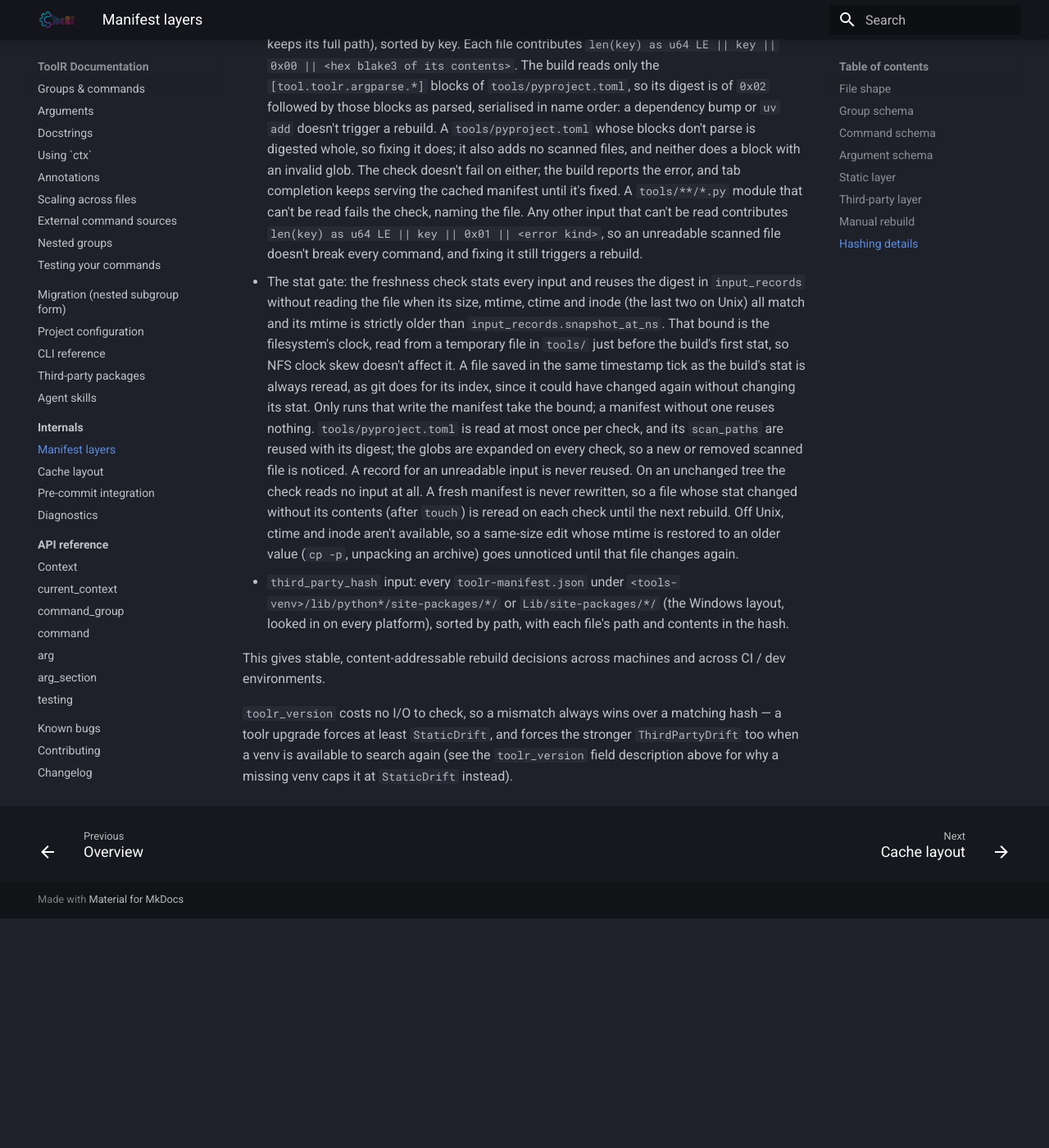
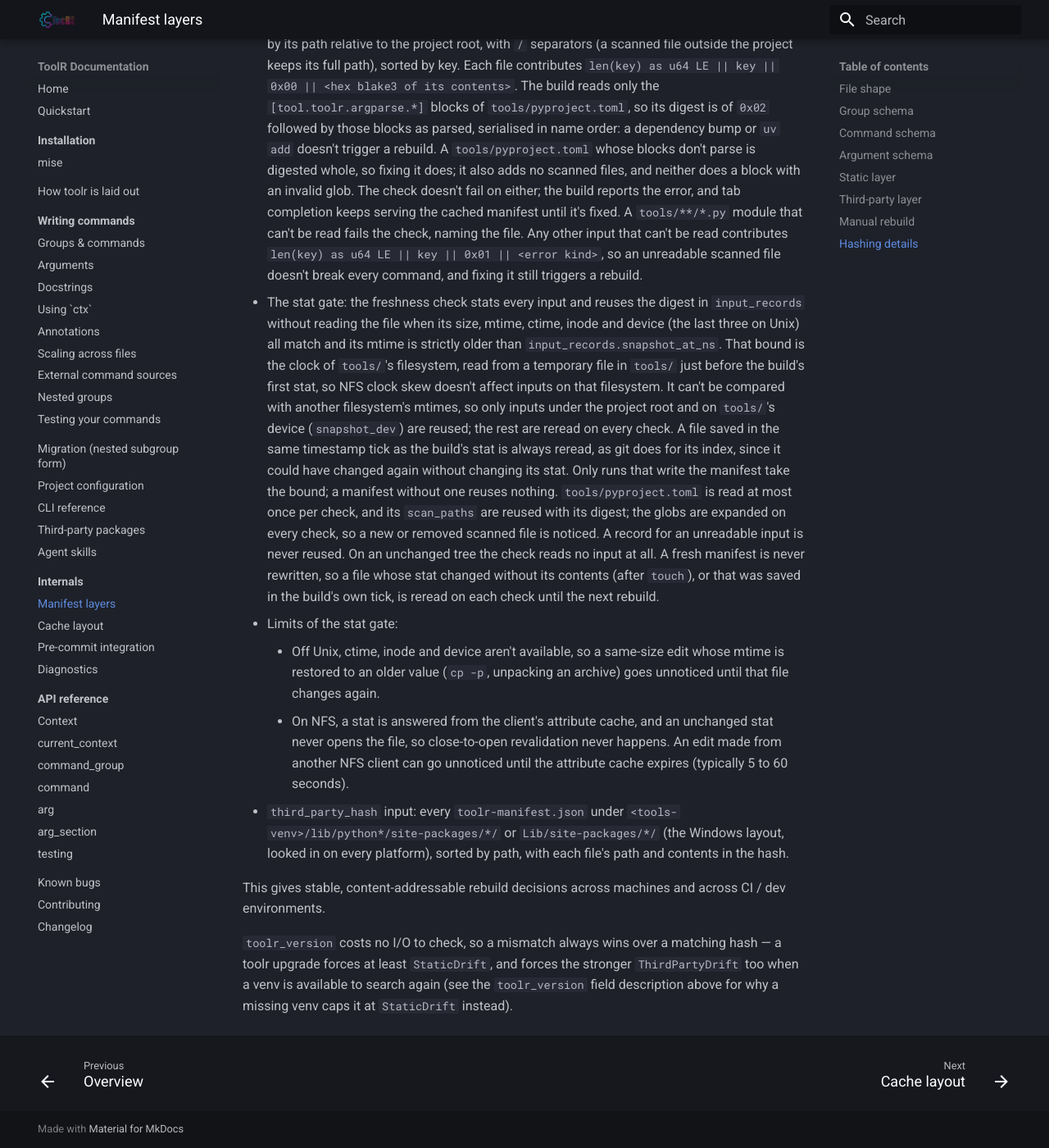
Before and after one commit to s0undt3ch/ToolR, an MkDocs documentation site: the page built from docs/internals/manifest.md, in a window 1280 px wide and 1400 px high, scrolled down 4584 px. Shown: the whole window at 82% size. Built offline with MkDocs 1.6.1 and Material for MkDocs 9.7.7, drawn with Linux system fonts in a browser that asks for light colours; before the commit the page ends 5704 px from its top, so only the background shows below that; some of the changed text lies outside the part shown.

Commit message:
docs(internals): limit the stat gate to tools/'s filesystem and note NFS caching

````diff
--- a/docs/internals/manifest.md
+++ b/docs/internals/manifest.md
@@ -28,7 +28,7 @@
   "toolr_version": "<CARGO_PKG_VERSION>",
   "groups": [...],
   "commands": [...],
-  "input_records": {"files": [...], "scan_paths": [...], "snapshot_at_ns": <ns>}
+  "input_records": {"files": [...], "scan_paths": [...], "snapshot_at_ns": <ns>, "snapshot_dev": <dev>}
 }
 ```
 
@@ -42,9 +42,10 @@
   file an external command source scans. Drives static-layer rebuilds.
 - **`input_records`** — what `static_hash` was computed from: one
   record per input (`key`, `size`, `mtime_ns`, `ctime_ns`, `ino`,
-  `blake3`, and `unreadable` for an input that couldn't be read),
-  each argparse block's `scan_paths`, and `snapshot_at_ns`, the bound
-  the stat gate compares mtimes against. The freshness check uses them to
+  `dev`, `blake3`, and `unreadable` for an input that couldn't be
+  read), each argparse block's `scan_paths`, and `snapshot_at_ns` and
+  `snapshot_dev`, the bound the stat gate compares mtimes against and
+  the device it was read on. The freshness check uses them to
   skip rereading unchanged files. Absent on older manifests, which then
   reread everything once.
 - **`third_party_hash`** — blake3 over the sorted set of
@@ -244,24 +245,35 @@
   a rebuild.
 - The stat gate: the freshness check stats every input and reuses the
   digest in `input_records` without reading the file when its size,
-  mtime, ctime and inode (the last two on Unix) all match and its mtime
-  is strictly older than `input_records.snapshot_at_ns`. That bound is
-  the filesystem's clock, read from a temporary file in `tools/` just
-  before the build's first stat, so NFS clock skew doesn't affect it. A
-  file saved in the same timestamp tick as the build's stat is always
-  reread, as git does for its index, since it could have changed again
-  without changing its stat. Only runs that write the manifest take the
-  bound; a manifest without one reuses nothing.
-  `tools/pyproject.toml` is read at most once per check, and its
-  `scan_paths` are reused with its digest; the globs are expanded on
-  every check, so a new or removed scanned file is noticed. A record
+  mtime, ctime, inode and device (the last three on Unix) all match and
+  its mtime is strictly older than `input_records.snapshot_at_ns`. That
+  bound is the clock of `tools/`'s filesystem, read from a temporary
+  file in `tools/` just before the build's first stat, so NFS clock skew
+  doesn't affect inputs on that filesystem. It can't be compared with
+  another filesystem's mtimes, so only inputs under the project root
+  and on `tools/`'s device (`snapshot_dev`) are reused; the rest are
+  reread on every check. A file saved in the same timestamp tick as the
+  build's stat is always reread, as git does for its index, since it
+  could have changed again without changing its stat. Only runs that
+  write the manifest take the bound; a manifest without one reuses
+  nothing. `tools/pyproject.toml` is read at most once per check, and
+  its `scan_paths` are reused with its digest; the globs are expanded
+  on every check, so a new or removed scanned file is noticed. A record
   for an unreadable input is never reused. On an unchanged tree the
   check reads no input at all. A fresh manifest is never rewritten, so
-  a file whose stat changed without its contents (after `touch`) is
-  reread on each check until the next rebuild. Off Unix, ctime and
-  inode aren't available, so a same-size edit whose mtime is restored
-  to an older value (`cp -p`, unpacking an archive) goes unnoticed
-  until that file changes again.
+  a file whose stat changed without its contents (after `touch`), or
+  that was saved in the build's own tick, is reread on each check until
+  the next rebuild.
+- Limits of the stat gate:
+    - Off Unix, ctime, inode and device aren't available, so a
+      same-size edit whose mtime is restored to an older value
+      (`cp -p`, unpacking an archive) goes unnoticed until that file
+      changes again.
+    - On NFS, a stat is answered from the client's attribute cache, and
+      an unchanged stat never opens the file, so close-to-open
+      revalidation never happens. An edit made from another NFS client
+      can go unnoticed until the attribute cache expires (typically 5
+      to 60 seconds).
 - `third_party_hash` input: every `toolr-manifest.json` under
   `<tools-venv>/lib/python*/site-packages/*/`
   or `Lib/site-packages/*/` (the Windows layout, looked in on every
````
